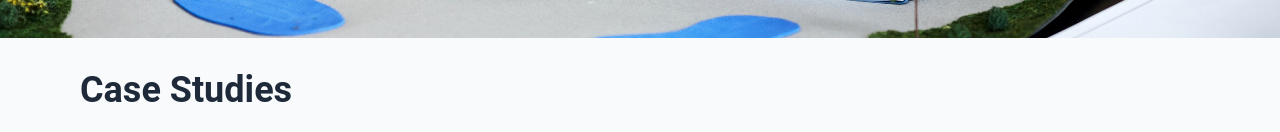
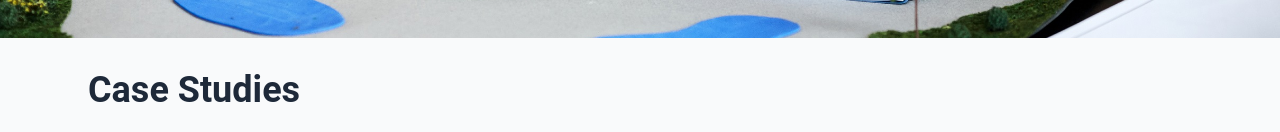
Before and after one commit to kaykwame/pe-consulting, a SvelteKit app: page /studies in a window 1280 px wide. Shown: the part 522-654 px from the top of the page. Built offline with nearby package versions, Linux system fonts and the light colour scheme.

Commit message:
added margins

```diff
--- a/src/routes/studies/+page.svelte
+++ b/src/routes/studies/+page.svelte
@@ -118,7 +118,7 @@
 	<div class="mx-auto max-w-[1120px] min-w-[300px]">
 		<div>
 			<h1
-				class="phone:text-2xl tablet:text-2xl laptop:text-3xl desktop:text-4xl mb-6 text-left text-xl font-bold text-gray-800"
+				class="phone:text-2xl tablet:text-2xl laptop:text-3xl desktop:text-4xl mx-2 mb-6 text-left text-xl font-bold text-gray-800"
 			>
 				Case Studies
 			</h1>
```
